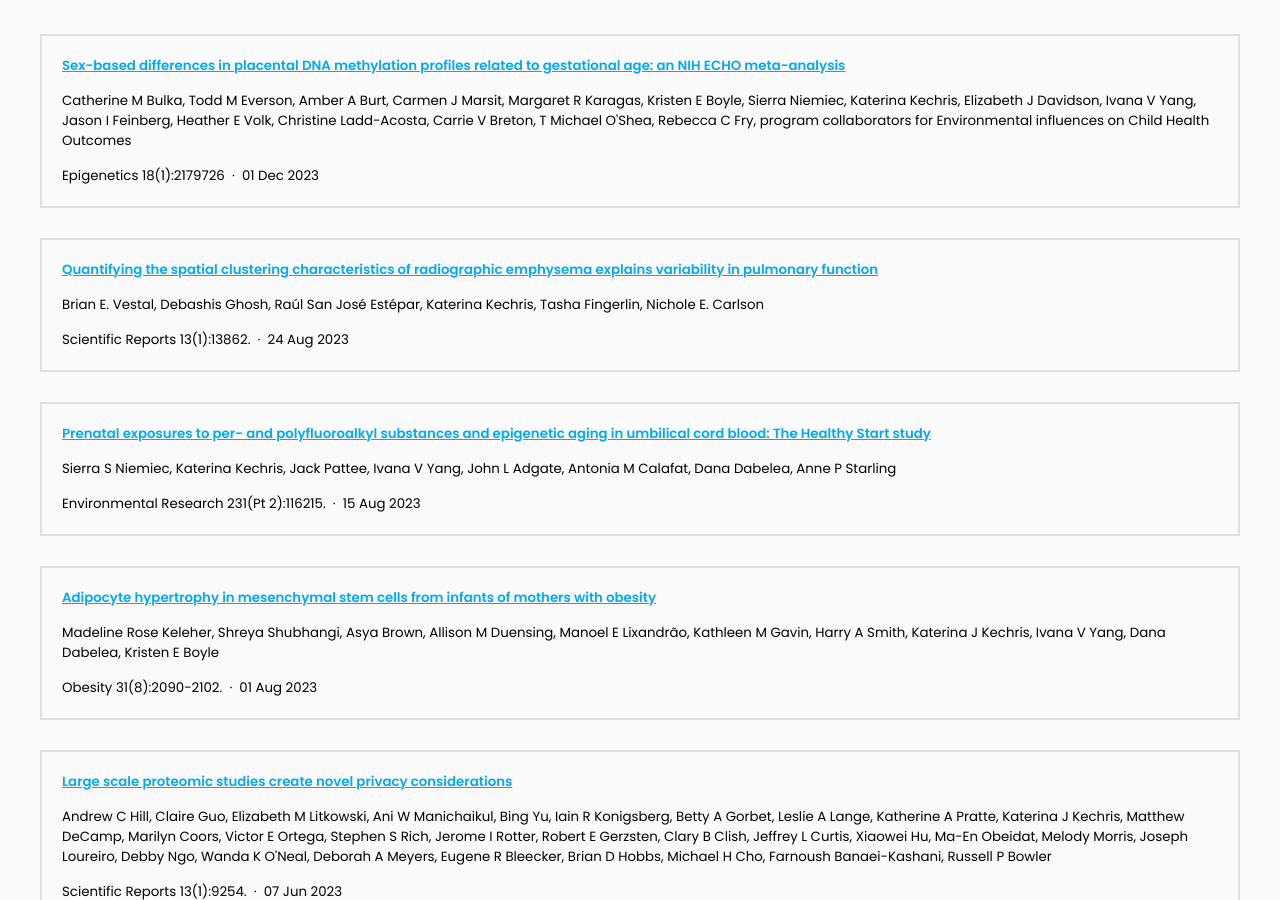
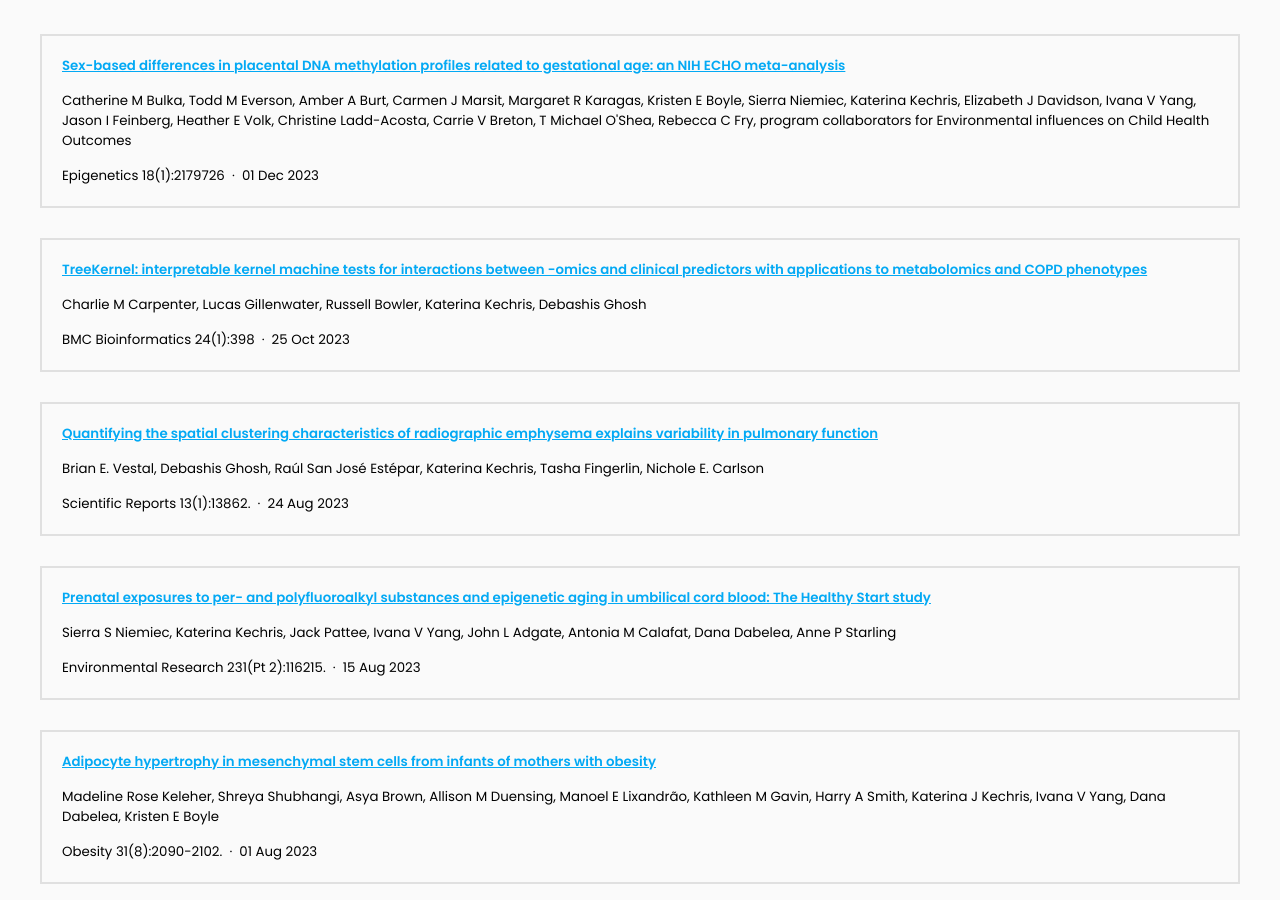
Before and after one commit to KechrisLab/kechrislab.github.io, a Jekyll site: the page built from Publications/index.md, in a window 1280 px wide and 900 px high, scrolled down 548 px. Built offline with Jekyll 4.4.1, drawn with Linux system fonts in a browser that asks for light colours.

Commit message:
Generate citations

```diff
--- a/_data/citations.yaml
+++ b/_data/citations.yaml
@@ -1,6 +1,19 @@
 # DO NOT EDIT, GENERATED AUTOMATICALLY FROM SOURCES.YAML (AND ELSEWHERE)
 # See https://github.com/greenelab/lab-website-template/wiki/Citations
 
+- id: pmc:PMC10601228
+  title: 'TreeKernel: interpretable kernel machine tests for interactions between
+    -omics and clinical predictors with applications to metabolomics and COPD phenotypes'
+  authors:
+  - Charlie M Carpenter
+  - Lucas Gillenwater
+  - Russell Bowler
+  - Katerina Kechris
+  - Debashis Ghosh
+  publisher: BMC Bioinformatics 24(1):398
+  date: '2023-10-25'
+  link: https://www.ncbi.nlm.nih.gov/pmc/articles/PMC10601228/
+  _cache: 5242d88b10d9879587eddd976ffb437ce981c8ca05341bfb27059cbb83fc4c61
 - id: pmc:PMC9821764
   title: 'RCFGL: Rapid Condition adaptive Fused Graphical Lasso and application to
     modeling brain region co-expression networks'
```
